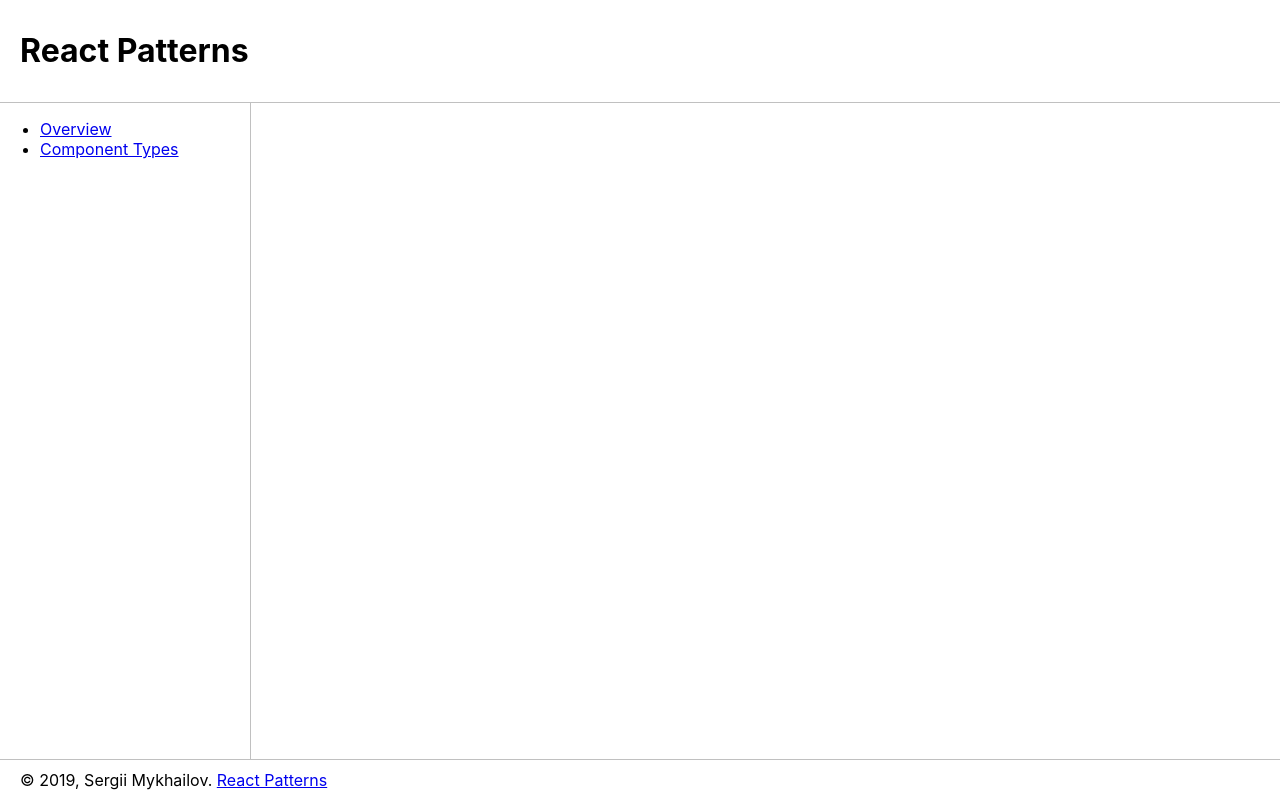
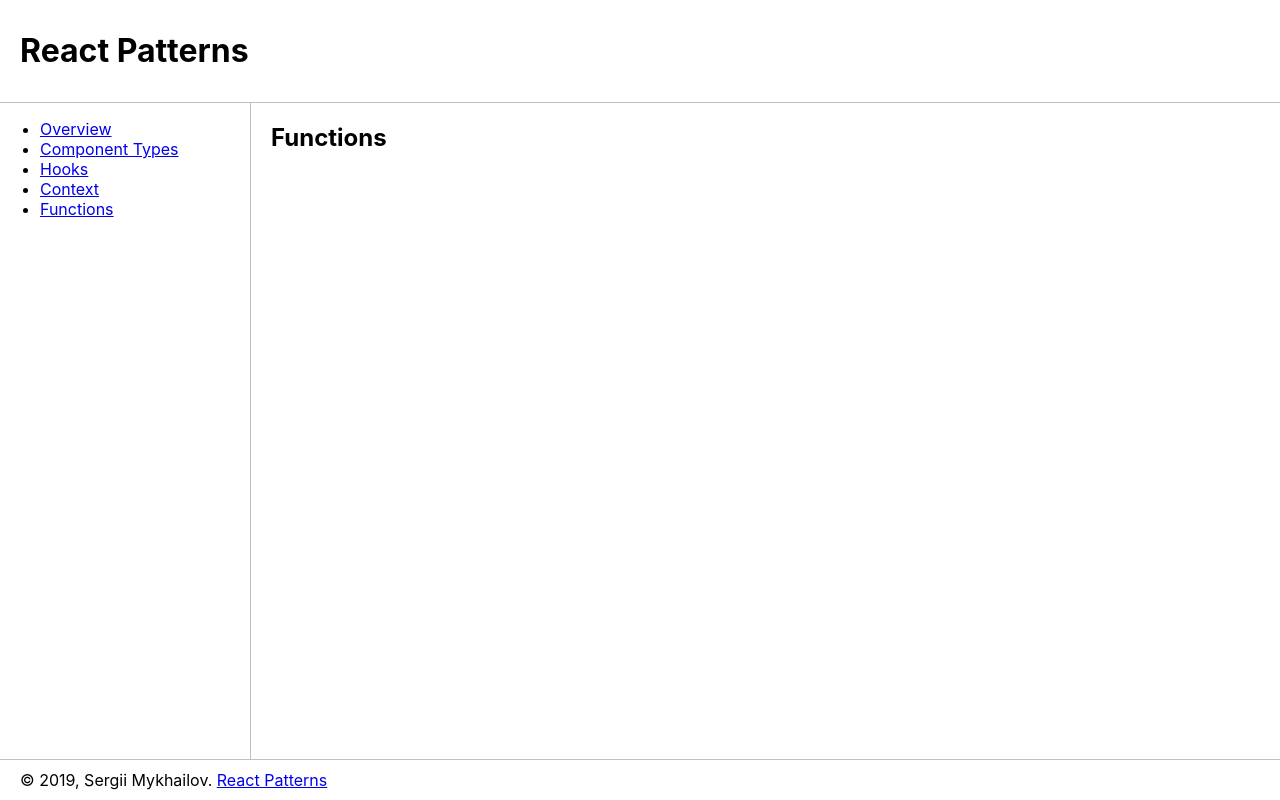
Before and after one commit to smykhailov/react-patterns, a React (Create React App) app: page /functions in a window 1280 px wide. Built offline with nearby package versions, Linux system fonts and the light colour scheme.

Commit message:
Added few topics to investigate (#1)

```diff
--- a/src/app.tsx
+++ b/src/app.tsx
@@ -3,6 +3,9 @@ import { BrowserRouter as Router, Switch, Route, Link } from 'react-router-dom';
 
 import Overview from './components/overview';
 import ComponentTypes from './components/component-types';
+import Hooks from './components/hooks';
+import Context from './components/context';
+import Functions from './components/functions';
 
 const App: React.FC = () => {
   return (
@@ -20,12 +23,30 @@ const App: React.FC = () => {
               <li>
                 <Link to="/component-types">Component Types</Link>
               </li>
+              <li>
+                <Link to="/hooks">Hooks</Link>
+              </li>
+              <li>
+                <Link to="/context">Context</Link>
+              </li>
+              <li>
+                <Link to="/functions">Functions</Link>
+              </li>
             </ul>
           </aside>
           <main>
             <Switch>
               <Route path="/component-types">
                 <ComponentTypes />
+              </Route>
+              <Route path="/hooks">
+                <Hooks />
+              </Route>
+              <Route path="/context">
+                <Context />
+              </Route>
+              <Route path="/functions">
+                <Functions />
               </Route>
               <Route exact path="/">
                 <Overview />
--- /dev/null
+++ b/src/components/context.tsx
@@ -0,0 +1,11 @@
+import React from 'react';
+
+const Context: React.FC = () => {
+  return (
+    <div>
+      <h2>Context</h2>
+    </div>
+  );
+};
+
+export default Context;
--- /dev/null
+++ b/src/components/functions.tsx
@@ -0,0 +1,11 @@
+import React from 'react';
+
+const Functions: React.FC = () => {
+  return (
+    <div>
+      <h2>Functions</h2>
+    </div>
+  );
+};
+
+export default Functions;
--- /dev/null
+++ b/src/components/hooks.tsx
@@ -0,0 +1,11 @@
+import React from 'react';
+
+const Hooks: React.FC = () => {
+  return (
+    <div>
+      <h2>Hooks</h2>
+    </div>
+  );
+};
+
+export default Hooks;
```
